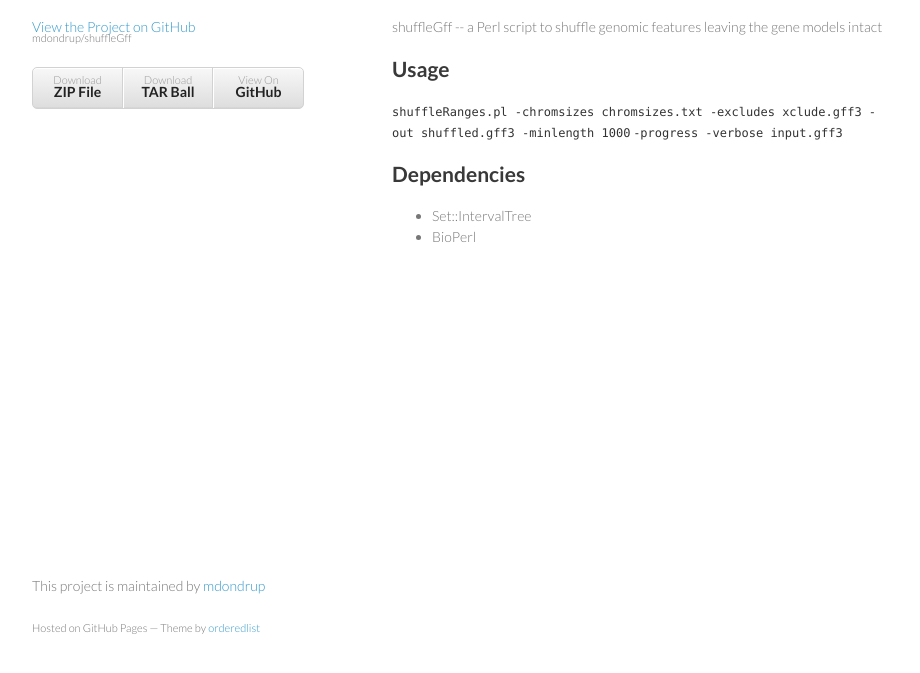
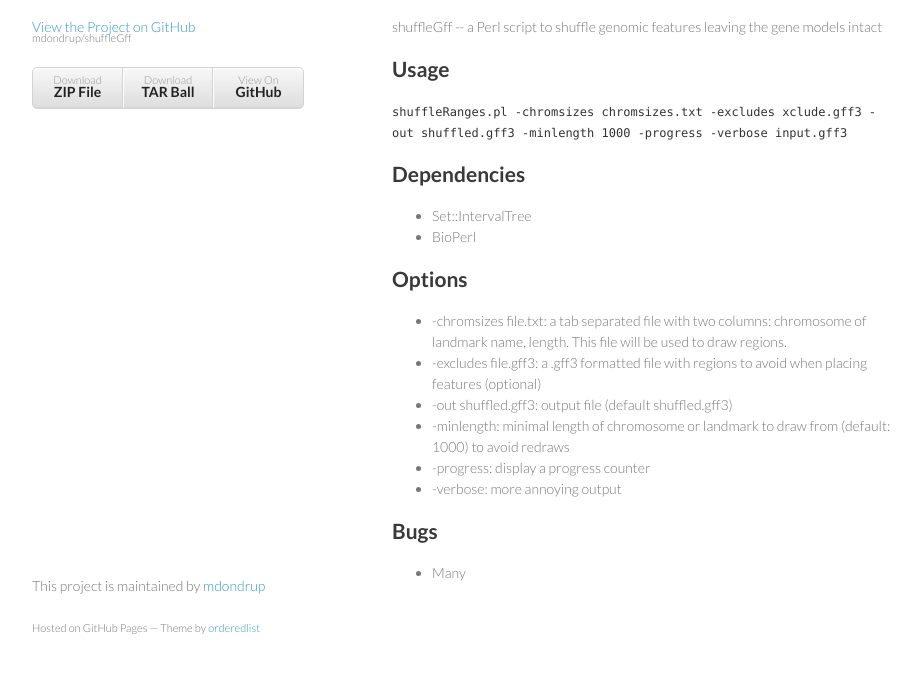
Before and after one commit to mdondrup/shuffleGff, a plain HTML site: page index.html in a window 1280 px wide. Shown: the part 93-766 px from the top of the page, without its empty margins (178-1098 px from the left). Drawn offline with Linux system fonts and the light colour scheme.

Commit message:
Create gh-pages branch via GitHub

```diff
--- a/index.html
+++ b/index.html
@@ -38,8 +38,8 @@
 <h2>
 <a name="usage" class="anchor" href="#usage"><span class="octicon octicon-link"></span></a>Usage</h2>
 
-<p><code>shuffleRanges.pl -chromsizes chromsizes.txt -excludes xclude.gff3 -out shuffled.gff3  -minlength 1000</code>
-   <code>-progress -verbose input.gff3</code></p>
+<p><code>shuffleRanges.pl -chromsizes chromsizes.txt -excludes xclude.gff3 -out shuffled.gff3  -minlength 1000
+   -progress -verbose input.gff3</code></p>
 
 <h2>
 <a name="dependencies" class="anchor" href="#dependencies"><span class="octicon octicon-link"></span></a>Dependencies</h2>
@@ -47,6 +47,21 @@
 <ul>
 <li>Set::IntervalTree</li>
 <li>BioPerl</li>
+</ul><h2>
+<a name="options" class="anchor" href="#options"><span class="octicon octicon-link"></span></a>Options</h2>
+
+<ul>
+<li>-chromsizes file.txt: a tab separated file with two columns: chromosome of landmark name, length. This file will be used to draw regions.</li>
+<li>-excludes file.gff3: a .gff3 formatted file with regions to avoid when placing features (optional)</li>
+<li>-out shuffled.gff3: output file (default shuffled.gff3)</li>
+<li>-minlength: minimal length of chromosome or landmark to draw from (default: 1000) to avoid redraws</li>
+<li>-progress: display a progress counter</li>
+<li>-verbose: more annoying output</li>
+</ul><h2>
+<a name="bugs" class="anchor" href="#bugs"><span class="octicon octicon-link"></span></a>Bugs</h2>
+
+<ul>
+<li>Many</li>
 </ul>
       </section>
       <footer>
--- a/params.json
+++ b/params.json
@@ -1 +1 @@
-{"name":"Shufflegff","tagline":"","body":"# shuffleGff\r\n=============\r\n\r\nshuffleGff -- a Perl script to shuffle genomic features leaving the gene models intact\r\n\r\n## Usage\r\n   \r\n   `shuffleRanges.pl -chromsizes chromsizes.txt -excludes xclude.gff3 -out shuffled.gff3  -minlength 1000 `\r\n   `-progress -verbose input.gff3`\r\n\r\n## Dependencies\r\n\r\n   * Set::IntervalTree\r\n   * BioPerl\r\n","google":"","note":"Don't delete this file! It's used internally to help with page regeneration."}
+{"name":"Shufflegff","tagline":"","body":"# shuffleGff\r\n=============\r\n\r\nshuffleGff -- a Perl script to shuffle genomic features leaving the gene models intact\r\n\r\n## Usage\r\n   \r\n   `shuffleRanges.pl -chromsizes chromsizes.txt -excludes xclude.gff3 -out shuffled.gff3  -minlength 1000 \r\n   -progress -verbose input.gff3`\r\n\r\n## Dependencies\r\n\r\n   * Set::IntervalTree\r\n   * BioPerl\r\n\r\n## Options\r\n   * -chromsizes file.txt: a tab separated file with two columns: chromosome of landmark name, length. This file will be used to draw regions.\r\n   * -excludes file.gff3: a .gff3 formatted file with regions to avoid when placing features (optional)\r\n   * -out shuffled.gff3: output file (default shuffled.gff3)\r\n   * -minlength: minimal length of chromosome or landmark to draw from (default: 1000) to avoid redraws\r\n   * -progress: display a progress counter\r\n   * -verbose: more annoying output\r\n \r\n## Bugs\r\n* Many\r\n","google":"","note":"Don't delete this file! It's used internally to help with page regeneration."}
```
